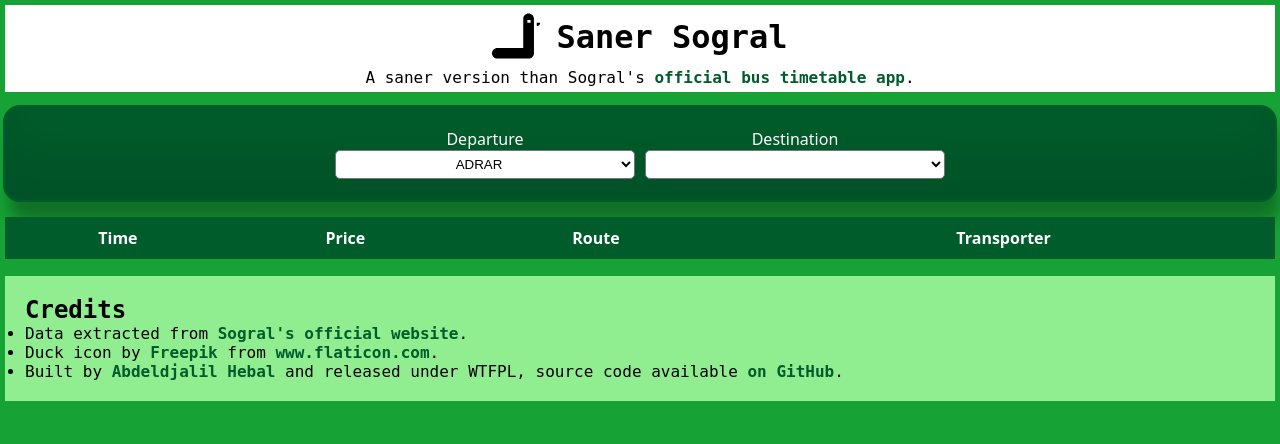
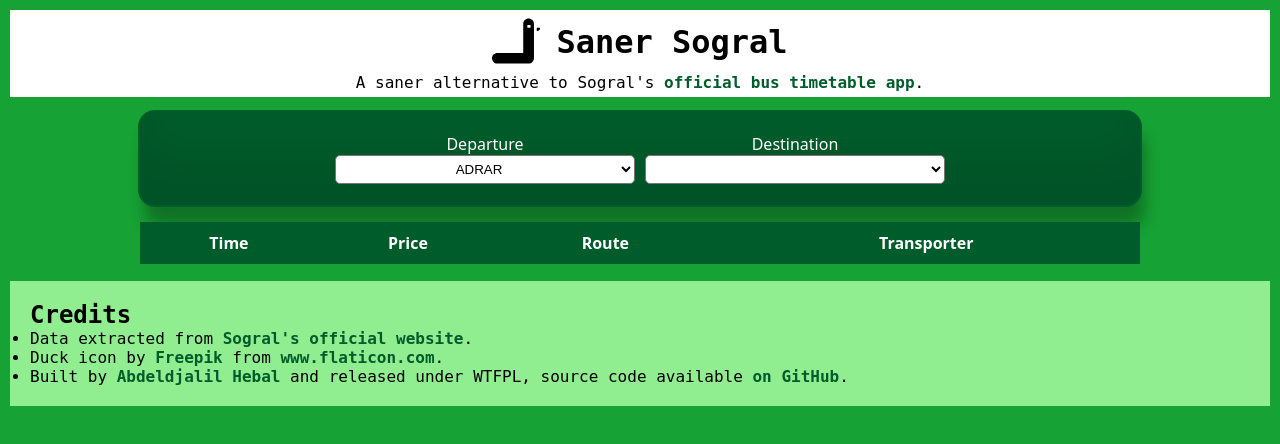
Before and after one commit to djalilhebal/saner-sogral, a website: page index.html in a window 1280 px wide. Drawn offline with Linux system fonts and the light colour scheme.

```diff
--- a/index.css
+++ b/index.css
@@ -15,9 +15,14 @@
 body {
   text-align: center;
   background: var(--sogral-light-color);
-  margin: 5px;
+  margin: 10px;
   font-size: 16px;
   font-family: sans;
+}
+
+main {
+  max-width: 1000px;
+  margin: 0 auto;
 }
 
 /*** Header ***/
--- a/index.html
+++ b/index.html
@@ -13,7 +13,7 @@
   <header>
     <h1>Saner Sogral</h1>
     <p>
-      A saner version than Sogral's
+      A saner alternative to Sogral's
       <a href="https://www.sogral.dz/index.php/fr/planning-des-departs-2" target="_blank" rel="noreferrer">official bus timetable app</a>.
     </p>
   </header>
--- a/package.json
+++ b/package.json
@@ -1,7 +1,7 @@
 {
   "name": "saner-sogral",
   "version": "0.0.2",
-  "description": "A saner version than Sogral's official web app",
+  "description": "A saner alternative to Sogral's official web app",
   "homepage": "https://github.com/djalilhebal/saner-sogral",
   "author": "Abdeldjalil Hebal <abdeldjalil.hebal@gmail.com> (https://djalil.me)",
   "license": "WTFPL",
```
Also changed, not shown: README.md, images/screenshot.png (added), manifest.json.
